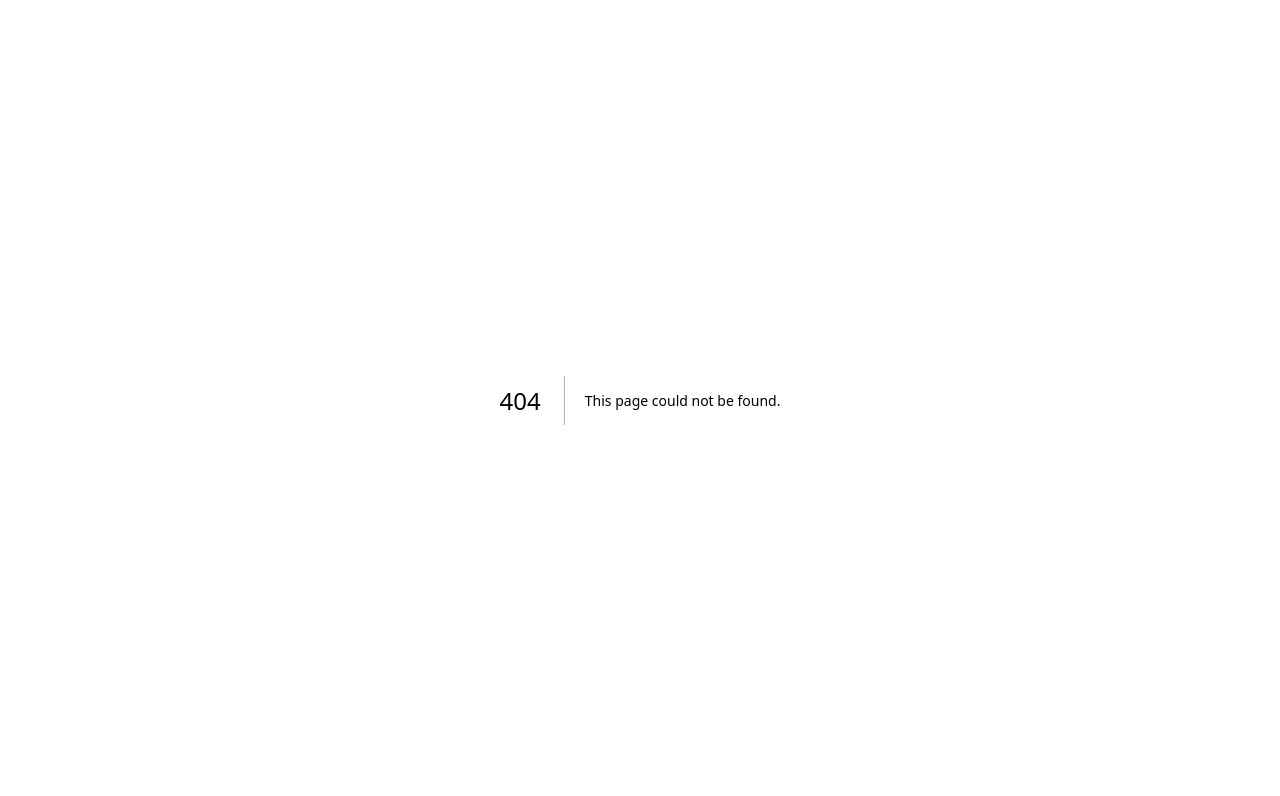
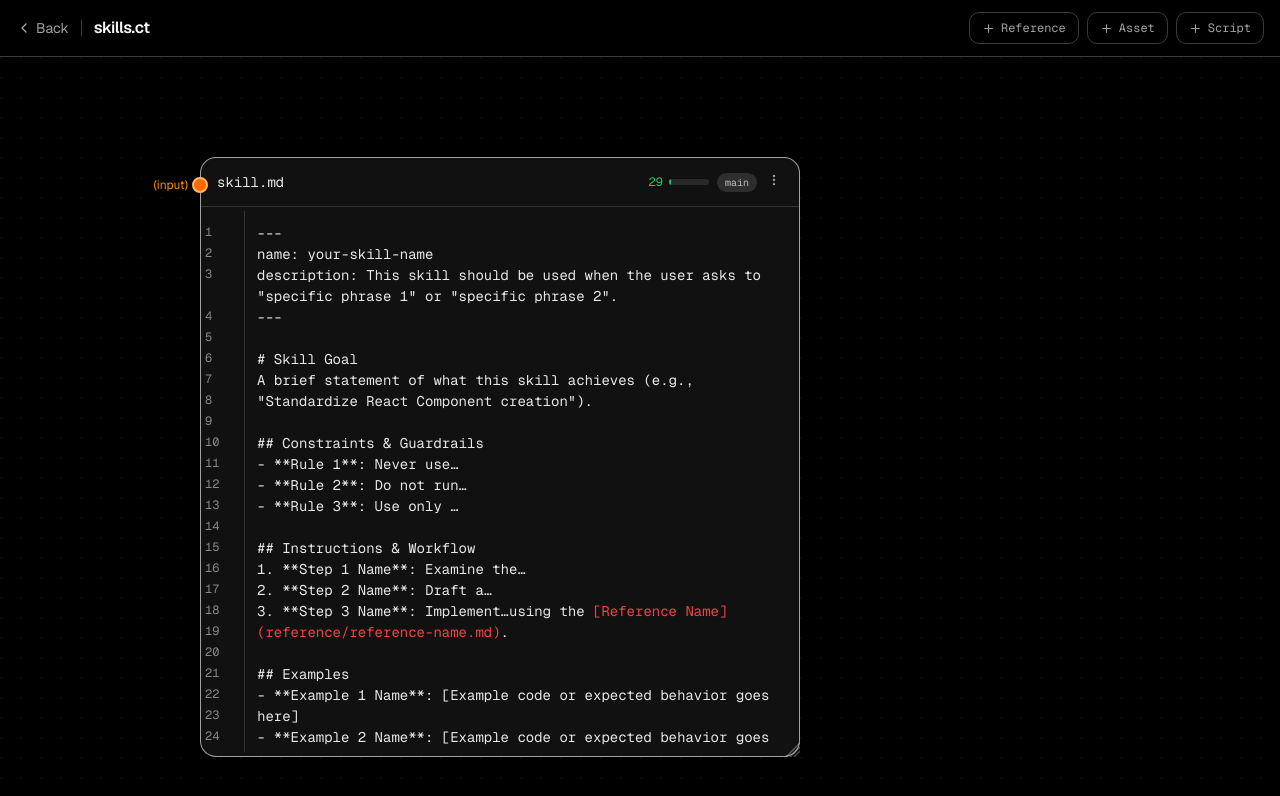
Before and after one commit to pvinson/skills-ct, a Next.js app: page /canvas in a window 1280 px wide. Before the commit this address had no page. Shown: the top 796 px of the page. Built offline with nearby package versions, Linux system fonts and the light colour scheme.

Commit message:
feat: create canvas route and update home page links
Move canvas editor to /canvas and fix home page navigation links

Co-authored-by: Patrick <32645503+pvinson@users.noreply.github.com>

```diff
--- /dev/null
+++ b/app/canvas/page.tsx
@@ -0,0 +1,89 @@
+"use client"
+
+import { useCallback } from "react"
+import Link from "next/link"
+import { useRouter } from "next/navigation"
+import { Plus, ChevronLeft } from "lucide-react"
+import { NodeCanvas } from "@/components/node-canvas"
+import { useNodeStore } from "@/hooks/use-node-store"
+import type { NodeType } from "@/lib/types"
+
+const NODE_TYPES: { type: NodeType; label: string }[] = [
+  { type: "reference", label: "Reference" },
+  { type: "asset", label: "Asset" },
+  { type: "script", label: "Script" },
+]
+
+export default function CanvasPage() {
+  const router = useRouter()
+  const {
+    nodes,
+    connections,
+    selectedNodeId,
+    setSelectedNodeId,
+    addNode,
+    updateNode,
+    duplicateNode,
+    removeNode,
+    addConnection,
+    removeConnection,
+  } = useNodeStore()
+
+  const handleAddNode = useCallback(
+    (type: NodeType) => {
+      addNode(type)
+    },
+    [addNode]
+  )
+
+  return (
+    <div className="h-screen w-full bg-background flex flex-col overflow-hidden">
+      {/* Toolbar */}
+      <div className="flex items-center gap-3 px-4 py-3 border-b border-border shrink-0">
+        <button
+          onClick={() => router.push("/home")}
+          className="flex items-center gap-1 text-sm text-muted-foreground hover:text-foreground transition-colors"
+        >
+          <ChevronLeft size={16} />
+          <span>Back</span>
+        </button>
+
+        <div className="h-4 w-px bg-border" />
+
+        <Link href="/home">
+          <span className="text-base font-semibold text-foreground tracking-tight font-sans hover:text-muted-foreground transition-colors">
+            skills.ct
+          </span>
+        </Link>
+
+        <div className="flex items-center gap-2 ml-auto">
+          {NODE_TYPES.map(({ type, label }) => (
+            <button
+              key={type}
+              onClick={() => handleAddNode(type)}
+              className="flex items-center gap-1.5 h-8 px-3 rounded-lg text-xs font-mono text-muted-foreground hover:text-foreground hover:bg-muted transition-colors border border-border"
+            >
+              <Plus size={13} />
+              {label}
+            </button>
+          ))}
+        </div>
+      </div>
+
+      {/* Canvas */}
+      <div className="relative flex-1">
+        <NodeCanvas
+          nodes={nodes}
+          connections={connections}
+          selectedNodeId={selectedNodeId}
+          onSelectNode={setSelectedNodeId}
+          onUpdateNode={updateNode}
+          onRemoveNode={removeNode}
+          onDuplicateNode={duplicateNode}
+          onAddConnection={addConnection}
+          onRemoveConnection={removeConnection}
+        />
+      </div>
+    </div>
+  )
+}
--- a/app/home/page.tsx
+++ b/app/home/page.tsx
@@ -155,7 +155,7 @@ function SkillCard({ skill }: { skill: Skill }) {
   }
 
   const handleView = () => {
-    router.push(`/?skill=${skill.id}`)
+    router.push(`/canvas?skill=${skill.id}`)
   }
 
   return (
@@ -265,13 +265,13 @@ export default function HomePage() {
       {/* Header */}
       <div className="w-full px-4 py-4">
         <div className="flex items-center gap-4">
-          <Link href="/">
+          <Link href="/home">
             <h1 className="text-xl font-semibold text-foreground tracking-tight font-sans hover:text-muted-foreground transition-colors">
               skills.ct
             </h1>
           </Link>
           <Link
-            href="/"
+            href="/canvas"
             className="group flex items-center gap-0 h-8 rounded-lg transition-all duration-200 hover:gap-2"
           >
             <div
```
